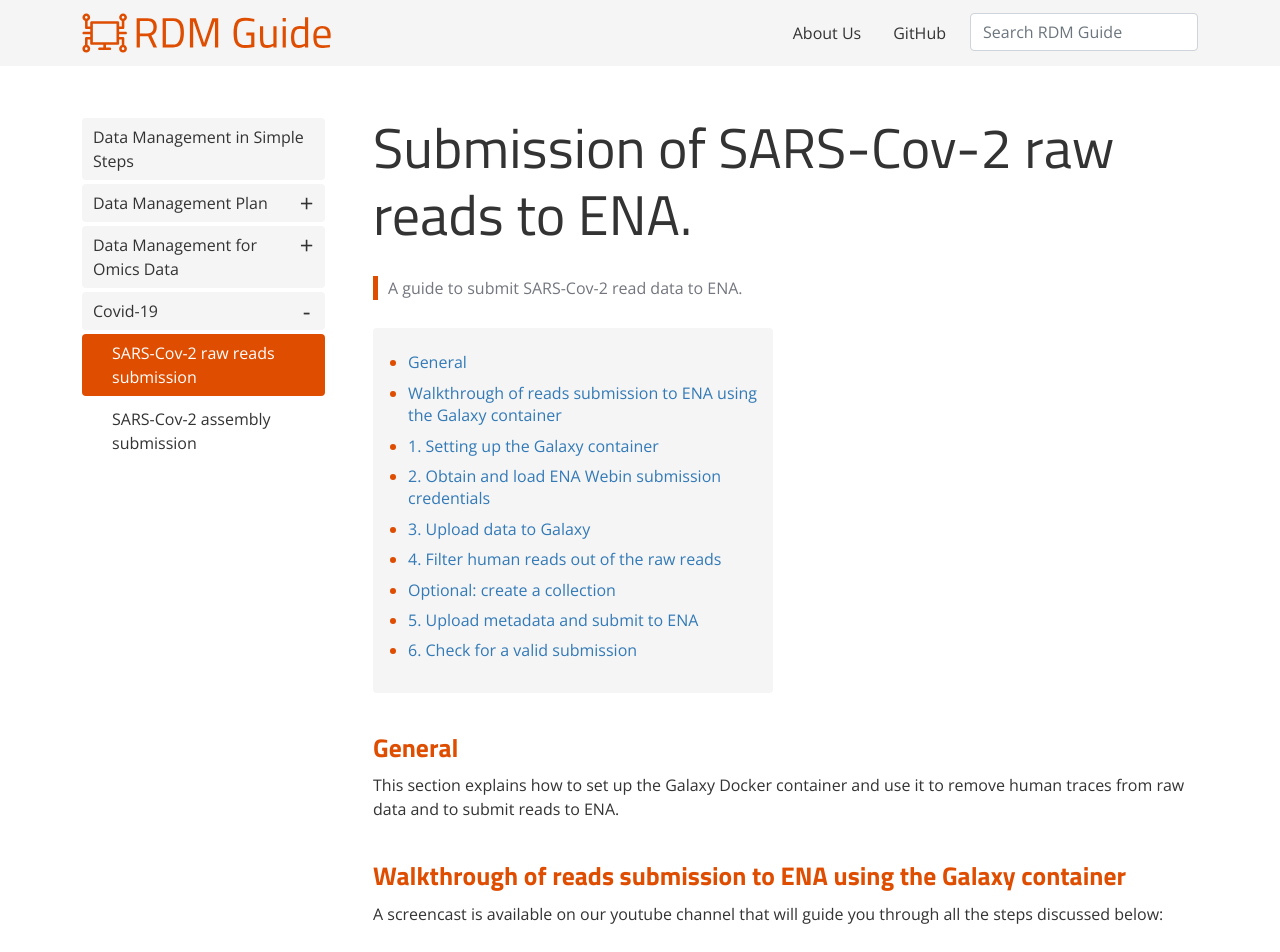
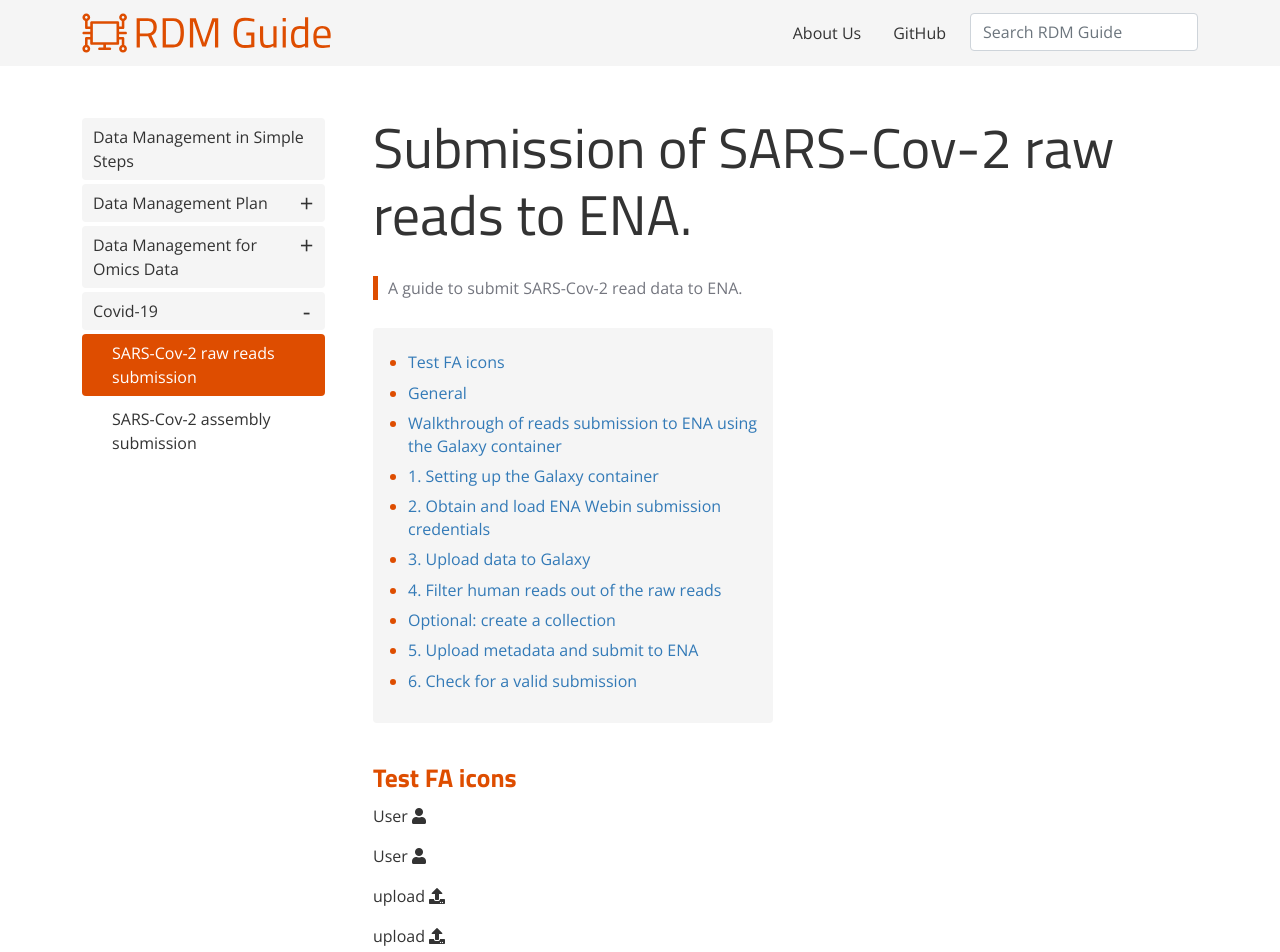
Before and after one commit to ELIXIR-Belgium/rdm-guide, a Jekyll site: the page built from pages/covid-19/sarscov2_submission.md, in a window 1280 px wide and 1400 px high. Shown: the top 952 px of the window. Built offline with Jekyll 4.4.1, drawn with Linux system fonts in a browser that asks for light colours; some of the changed text lies outside the part shown.

Commit message:
FA icon test

```diff
--- a/pages/covid-19/sarscov2_submission.md
+++ b/pages/covid-19/sarscov2_submission.md
@@ -4,6 +4,35 @@ keywords: [covid-19, SARS-Cov-2, ENA, data-submission, viral sequences]
 summary: A guide to submit SARS-Cov-2 read data to ENA.
 permalink: covid-19/sarscov2_submission.html
 ---
+
+## Test FA icons
+
+User <i class="fa fa-user"></i>
+
+User <i class="fa fa-user" aria-hidden="true"></i>
+
+upload <i class="fa fa-upload"></i>
+
+upload <i class="fa fa-upload" aria-hidden="true"></i>
+
+edit/pencil <i class="fa fa-pencil"></i>
+
+edit/pencil <i class="fa fa-pencil" aria-hidden="true"></i>
+
+file <i class="fa fa-file-o"></i>
+
+file <i class="fa fa-file-o" aria-hidden="true"></i>
+
+files <i class="fa fa-files-o" ></i>
+
+files <i class="fa fa-files-o" aria-hidden="true"></i>
+
+folders <i class="fa fa-folder-o" aria-hidden="true"></i>
+
+
+camera <i class="fas fa-camera-retro"></i> normal size (1x)
+
+camera <i class="fas fa-camera-retro fa-lg"></i> fa-lg
 
 ## General
 This section explains how to set up the Galaxy Docker container and use it to remove human traces from raw data and to submit reads to ENA.
@@ -82,9 +111,15 @@ Select the filtering tool from the **Tools** panel on the left.
 
 * Select human h38 reference genome (Fig. 4a).
 * Choose single or paired-end (Fig. 4b)
-* Select the files to clean (uploaded on the previous step, Fig. 4c). These can be <i class="fa fa-file-o" aria-hidden="true"></i>
+* Select the files to clean (uploaded on the previous step, Fig. 4c). These can be <i class="fa fa-file-o"></i>
  single or <i class="fa fa-files-o" aria-hidden="true"></i> multiple files or a <i class="fa fa-folder-o" aria-hidden="true"></i> collection of files.
 * Click on *Execute* (Fig. 4d)
+
+
+<!-- include table or link to table explaining all metadata fields. Use the same in Galaxy (include table at bottom) -->
+
+
+
 
 {% include image.html file="new_read_cleaning_tool.png" alt=" Read cleaning tool" caption="Figure 4. The interface of the read cleaning tool."%}
 
```
